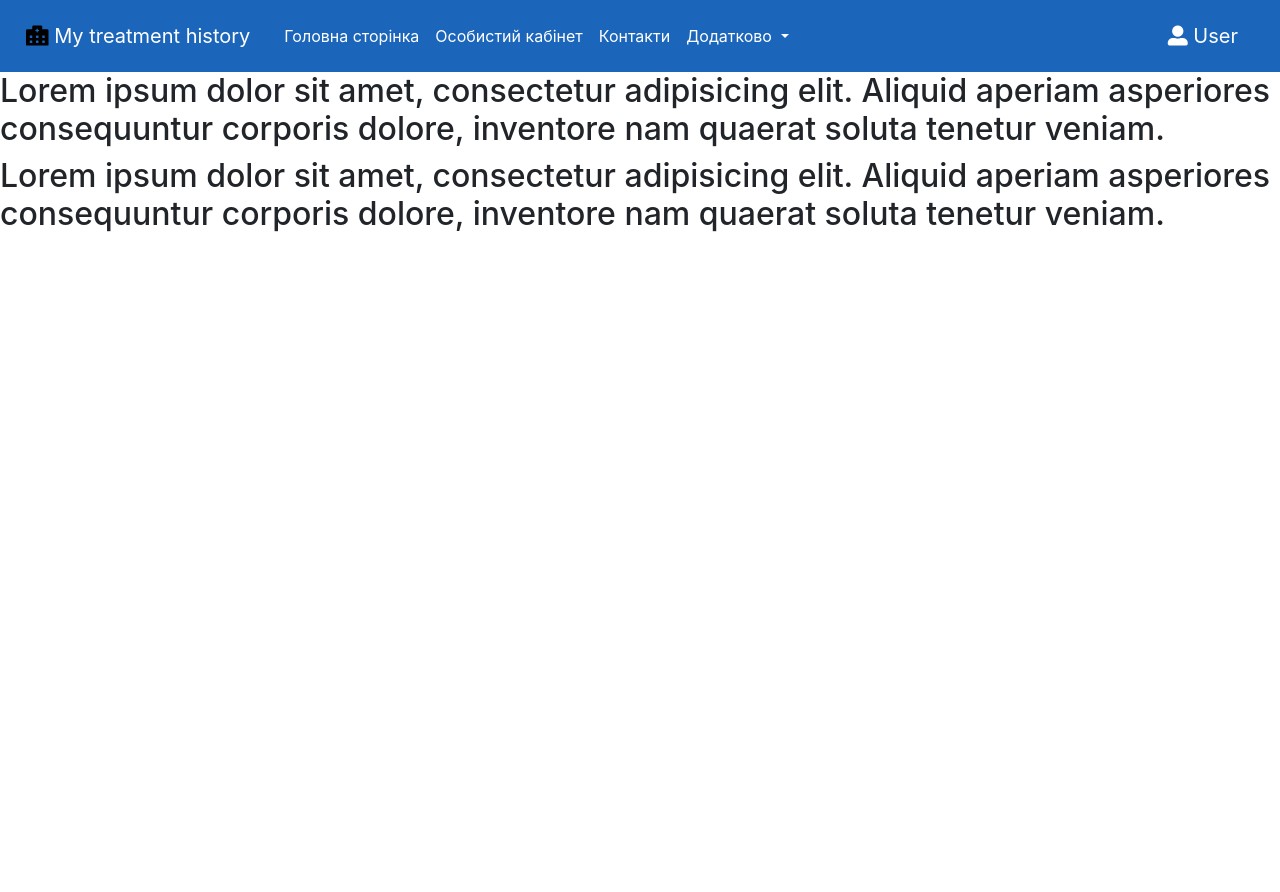
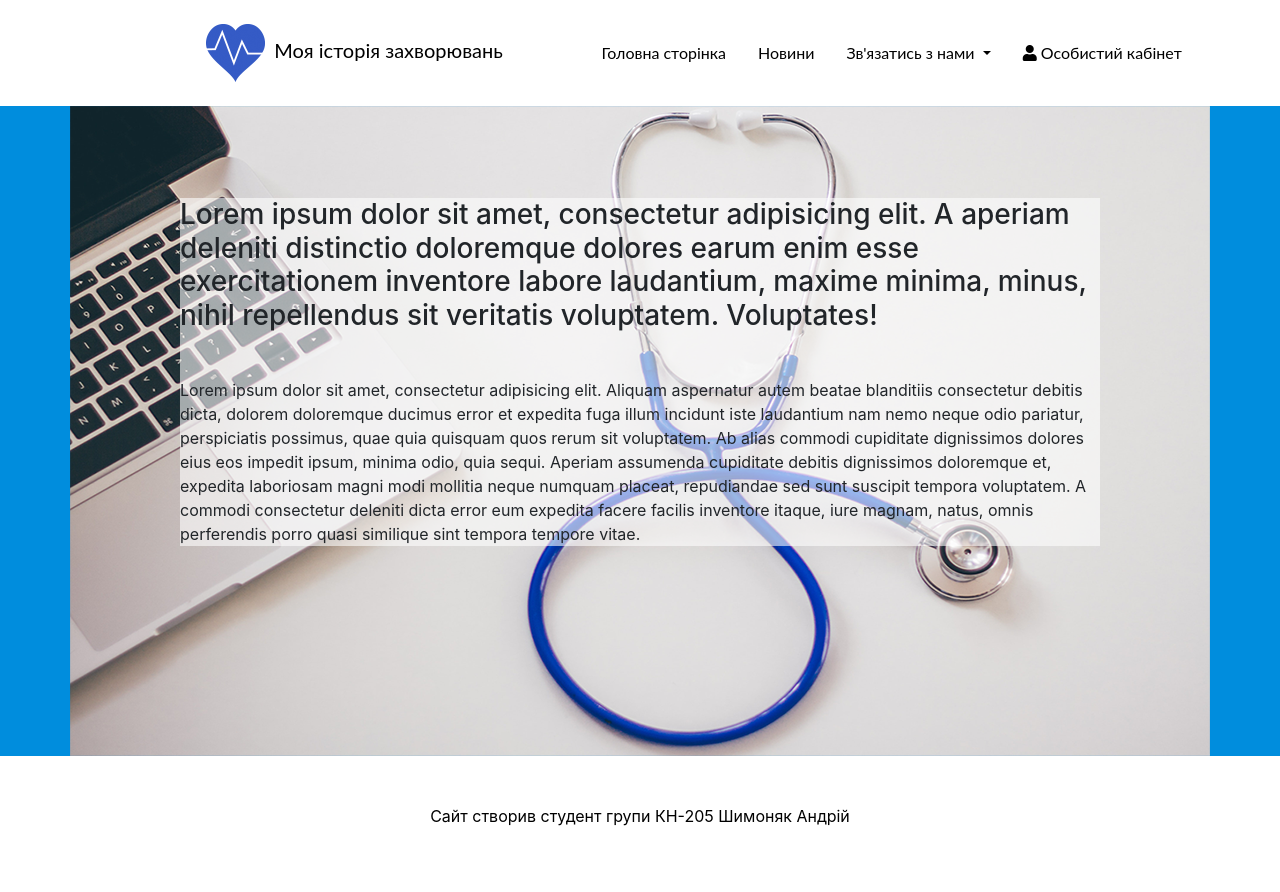
Before and after one commit to AndriyShymoniak/Frontend-Project-Hospital, a plain HTML site: page index.html in a window 1280 px wide. Before the commit the page ends 800 px from the top, so only its background shows below. Drawn offline with nearby package versions, Linux system fonts and the light colour scheme.

Commit message:
index.html updated

```diff
--- a/css/styles.css
+++ b/css/styles.css
@@ -1,13 +1,26 @@
-#top-navbar {
-     background-color: #1b66bb;
- }
-
-.navbar-custom-text{
-    color: white;
-    padding: 10px;
+#header-id {
+    background-color: white;
 }
 
-.navbar-custom-text:hover{
+#footer-id {
+    background-color: white;
+    color: black;
+}
+
+#main-container{
+    background-color: #008ddd;
+    height: 650px;
+    width: 100%;
+}
+
+.navbar-custom-text {
+    color: black;
+    margin-right: 1em;
+    font-family: 'Lato', sans-serif;
+
+}
+
+.navbar-custom-text:hover {
     color: white;
-    background-color: rgba(103,163,255,0.4);
+    background-color: rgba(103, 163, 255, 0.4);
 }
--- a/index.html
+++ b/index.html
@@ -6,70 +6,108 @@
           content="width=device-width, user-scalable=no, initial-scale=1.0, maximum-scale=1.0, minimum-scale=1.0">
     <meta http-equiv="X-UA-Compatible" content="ie=edge">
     <title>My treatment history</title>
-    <!--    Icon-->
+    <!--    Icon    -->
     <link rel="shortcut icon" type="image/x-icon" href="pictures/iconbig.ico">
-    <!--    Css-->
+    <!--    Css     -->
     <link rel="stylesheet" href="css/styles.css">
-    <!--        Bootstrap    -->
+    <!--    Bootstrap    -->
     <link rel="stylesheet" href="https://maxcdn.bootstrapcdn.com/bootstrap/4.0.0/css/bootstrap.min.css"
           integrity="sha384-Gn5384xqQ1aoWXA+058RXPxPg6fy4IWvTNh0E263XmFcJlSAwiGgFAW/dAiS6JXm" crossorigin="anonymous">
     <!--    Google Fonts    -->
-    <!--    <link href="https://fonts.googleapis.com/css?family=Open+Sans&display=swap" rel="stylesheet">-->
-    <!--    Font awesome-->
+    <link href="https://fonts.googleapis.com/css?family=Open+Sans&display=swap" rel="stylesheet">
+    <!--    Font awesome    -->
     <link rel="stylesheet" href="https://use.fontawesome.com/releases/v5.8.2/css/all.css"
           integrity="sha384-oS3vJWv+0UjzBfQzYUhtDYW+Pj2yciDJxpsK1OYPAYjqT085Qq/1cq5FLXAZQ7Ay" crossorigin="anonymous">
 </head>
 <body>
-<!--    Navbar      -->
-<nav class="navbar navbar-expand-lg" id="top-navbar">
-    <a class="navbar-brand navbar-custom-text  my-2" href="index.html"><i class="fas fa-hospital-alt"
-                                                                          style="color: black"></i> My treatment history</a>
+<!--Navbar-->
+<nav class="navbar navbar-expand-lg">
+    <a class="navbar-brand navbar-custom-text  my-2" href="index.html" style="margin-left: 15%"><img
+            src="pictures/icon.png" alt=""></i>
+        Моя історія захворювань</a>
     <button class="navbar-toggler" type="button" data-toggle="collapse" data-target="#navbarSupportedContent"
             aria-controls="navbarSupportedContent" aria-expanded="false" aria-label="Toggle navigation">
         <span class="navbar-toggler-icon"></span>
     </button>
 
     <div class="collapse navbar-collapse" id="navbarSupportedContent">
-        <ul class="navbar-nav mr-auto ">
+        <ul class="navbar-nav md-auto" style="margin-left: 10%">
             <li class="nav-item active">
-                <a class="nav-link navbar-custom-text  my-2" href="index.html">Головна сторінка <span class="sr-only">(current)</span></a>
+                <a class="nav-link navbar-custom-text" href="index.html">Головна сторінка <span class="sr-only">(current)</span></a>
             </li>
-            <li class="nav-item  my-2">
-                <a class="nav-link navbar-custom-text" href="html/galery.html">Особистий кабінет</a>
+            <li class="nav-item active">
+                <a class="nav-link navbar-custom-text" href="index.html">Новини <span
+                        class="sr-only">(current)</span></a>
+            </li>
+            <li class="nav-item dropdown ">
+                <a class="nav-link dropdown-toggle navbar-custom-text" href="#" id="navbarDropdown" role="button"
+                   data-toggle="dropdown" aria-haspopup="true" aria-expanded="false">
+                    Зв'язатись з нами
+                </a>
+                <div class="dropdown-menu" aria-labelledby="navbarDropdown">
+                    <a class="dropdown-item" href="#">Напишіть нам</a>
+                    <a class="dropdown-item" href="#">Контакти</a>
+                </div>
             </li>
             <li class="nav-item">
-                <a class="nav-link navbar-custom-text  my-2" href="html/contacts.html">Контакти</a>
+                <a class="nav-link navbar-custom-text" href="index.html"><i class="fas fa-user"></i> Особистий
+                    кабінет</a>
             </li>
-            <li class="nav-item dropdown">
-                <a class="nav-link dropdown-toggle navbar-custom-text  my-2" href="#" id="navbarDropdown" role="button"
-                   data-toggle="dropdown" aria-haspopup="true" aria-expanded="false">
-                    Додатково
-                </a>
-                <div class="dropdown-menu" aria-labelledby="navbarDropdown">
-                    <a class="dropdown-item" href="html/about.html">Про нас</a>
-                    <a class="dropdown-item" href="html/about.html">Напишіть нам</a>
-                    <div class="dropdown-divider"></div>
-                    <a class="dropdown-item" href="html/informers.html">Інформери</a>
-                </div>
-            </li>
-        </ul>
-        <ul class="navbar-nav ml-auto ">
-            <li>
-                <a class="navbar-brand navbar-custom-text  my-2" href="index.html"><i class="fas fa-user-alt"></i> User</a>
-            </li>
+
         </ul>
     </div>
-    <!--    Navbar      -->
+</nav>
+<!--Navbar-->
+<!--Main text-->
+<div id="main-container">
+    <div class="container" style="background-image: url(pictures/conputerbackground1.png); height: 650px">
+        <div class="row">
+            <div class="offset-md-1 col-md-10">
+                <div style="background-image: url(pictures/whitelayer.png)" id="index-text-container">
+                    <h3 style="margin-top: 10%">Lorem ipsum dolor sit amet, consectetur adipisicing elit. A aperiam
+                        deleniti distinctio doloremque
+                        dolores earum enim esse exercitationem inventore labore laudantium, maxime minima, minus, nihil
+                        repellendus sit veritatis voluptatem. Voluptates!</h3>
+                    <p style="margin-top: 5%">Lorem ipsum dolor sit amet, consectetur adipisicing elit. Aliquam
+                        aspernatur autem beatae blanditiis
+                        consectetur debitis dicta, dolorem doloremque ducimus error et expedita fuga illum incidunt iste
+                        laudantium nam nemo neque odio pariatur, perspiciatis possimus, quae quia quisquam quos rerum
+                        sit
+                        voluptatem. Ab alias commodi cupiditate dignissimos dolores eius eos impedit ipsum, minima odio,
+                        quia
+                        sequi. Aperiam assumenda cupiditate debitis dignissimos doloremque et, expedita laboriosam magni
+                        modi
+                        mollitia neque numquam placeat, repudiandae sed sunt suscipit tempora voluptatem. A commodi
+                        consectetur
+                        deleniti dicta error eum expedita facere facilis inventore itaque, iure magnam, natus, omnis
+                        perferendis
+                        porro quasi similique sint tempora tempore vitae.</p>
+                </div>
+            </div>
+        </div>
+    </div>
+</div>
+<!--Main text-->
+<!--Footer-->
+<footer class="bd-footer text-muted">
+    <div class="container-fluid p-3 p-md-5 d-flex justify-content-center" id="footer-id">
+        <p>Сайт створив студент групи КН-205 Шимоняк Андрій</p>
+    </div>
+</footer>
+<!--Footer-->
+</body>
 
-</nav>
 
-<h2>
-    Lorem ipsum dolor sit amet, consectetur adipisicing elit. Aliquid aperiam asperiores consequuntur corporis dolore,
-    inventore nam quaerat soluta tenetur veniam.
-</h2>
-<h2>
-    Lorem ipsum dolor sit amet, consectetur adipisicing elit. Aliquid aperiam asperiores consequuntur corporis dolore,
-    inventore nam quaerat soluta tenetur veniam.
-</h2>
-</body>
+<!--    jQuery  -->
+<script src="https://code.jquery.com/jquery-3.2.1.slim.min.js"
+        integrity="sha384-KJ3o2DKtIkvYIK3UENzmM7KCkRr/rE9/Qpg6aAZGJwFDMVNA/GpGFF93hXpG5KkN"
+        crossorigin="anonymous"></script>
+<!--    Popper.js   -->
+<script src="https://cdnjs.cloudflare.com/ajax/libs/popper.js/1.12.9/umd/popper.min.js"
+        integrity="sha384-ApNbgh9B+Y1QKtv3Rn7W3mgPxhU9K/ScQsAP7hUibX39j7fakFPskvXusvfa0b4Q"
+        crossorigin="anonymous"></script>
+<!--    Bootstrap JS    -->
+<script src="https://maxcdn.bootstrapcdn.com/bootstrap/4.0.0/js/bootstrap.min.js"
+        integrity="sha384-JZR6Spejh4U02d8jOt6vLEHfe/JQGiRRSQQxSfFWpi1MquVdAyjUar5+76PVCmYl"
+        crossorigin="anonymous"></script>
 </html>
```
Also changed, not shown: pictures/conputerbackground.png (added), pictures/conputerbackground1.png (added), pictures/fonbackground.png (added), pictures/icon.png (added), pictures/whitelayer.png (added).
